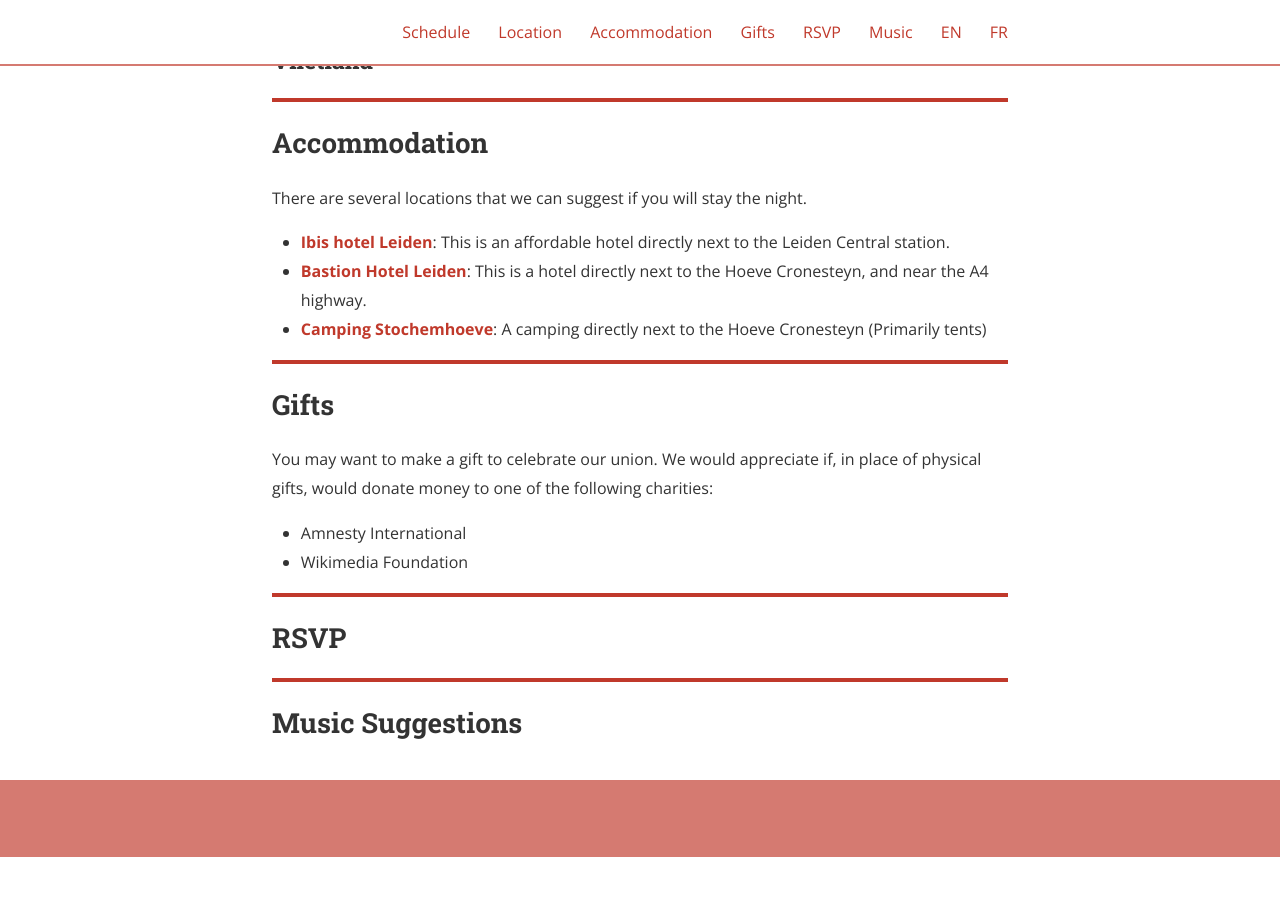
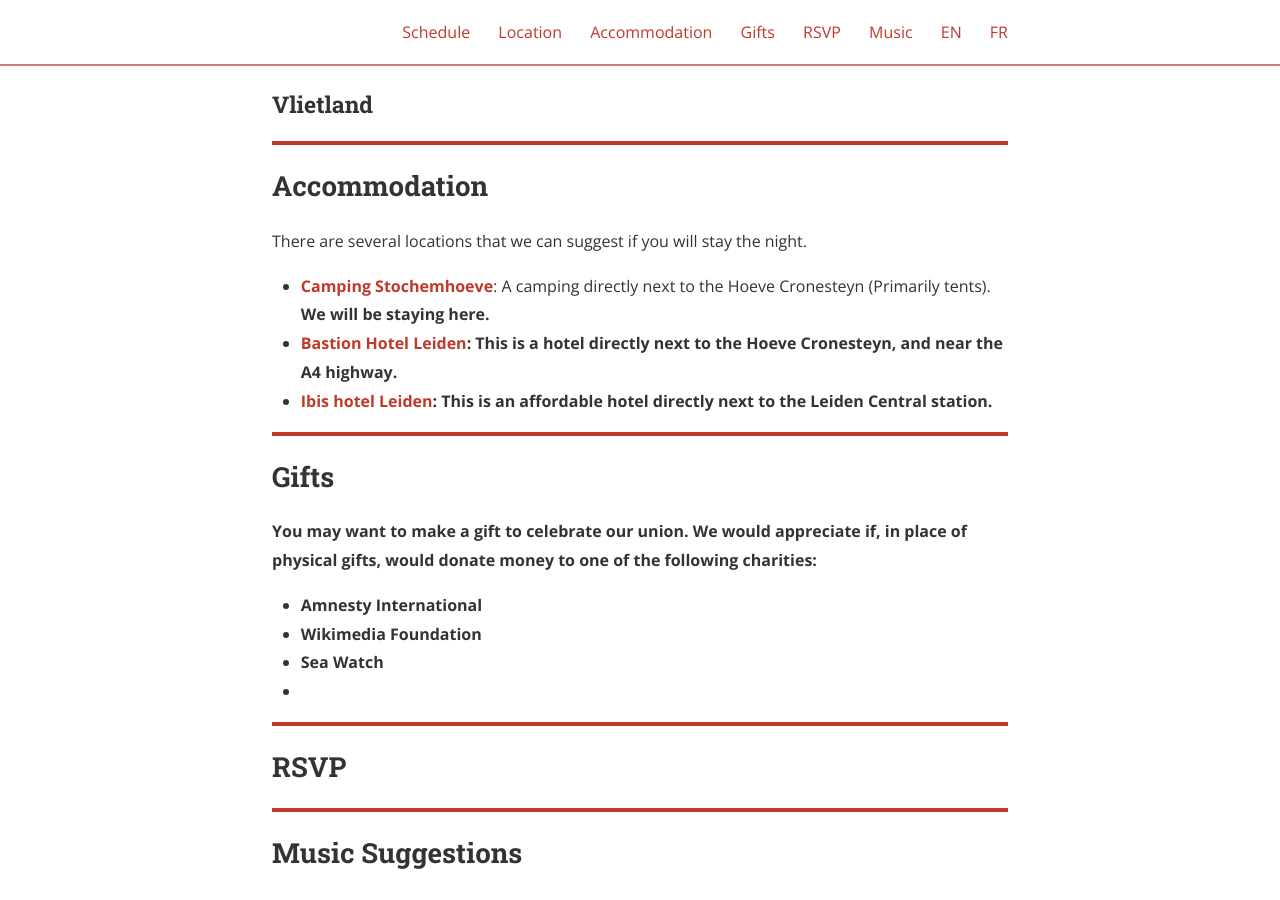
Before and after one commit to thiesgehrmann/heijmans-gehrmann, a Jekyll site: the page built from index.html, in a window 1280 px wide and 900 px high, scrolled down 1360 px. Built offline with Jekyll 4.4.1, drawn with Linux system fonts in a browser that asks for light colours; nearby versions of some CDN libraries; before the commit the page ends 2217 px from its top, so only the background shows below that; some of the changed text lies outside the part shown.

Commit message:
Update index.html

```diff
--- a/index.html
+++ b/index.html
@@ -22,7 +22,16 @@
 
 <div class="wrapper">
 
-  Dear all, if you have arrived at this website, then you have received an invitation to our wedding. Congratulations on your golden ticket! We hope that you are able to celebrate with us.
+  <p>
+    Dear all, if you have arrived at this website, then you have received an invitation to our wedding.
+    Congratulations on your golden ticket!
+    We hope that you are able to celebrate with us.
+  </p>
+
+  <p>
+    Dress code: Wear what you want.
+    Come as you are.
+  </p>
 
 <hr/>
 <h2> Schedule <a id="plans"></a> </h2>
@@ -57,17 +66,16 @@
 
   <ul>
     <li>
-      <b><a href="https://all.accor.com/hotel/8087/index.en.shtml">Ibis hotel Leiden</a></b>:
-      This is an affordable hotel directly next to the Leiden Central station.
+      <b><a href="https://stochemhoeve.nl">Camping Stochemhoeve</a></b>:
+      A camping directly next to the Hoeve Cronesteyn (Primarily tents). <b>We will be staying here.<b>
     </li>
-
     <li>
       <b><a href="https://www.bastionhotels.com/nl-nl/hotels/hotel-leiden">Bastion Hotel Leiden</a></b>:
      This is a hotel directly next to the Hoeve Cronesteyn, and near the A4 highway.
     </li>
     <li>
-      <b><a href="https://stochemhoeve.nl">Camping Stochemhoeve</a></b>:
-      A camping directly next to the Hoeve Cronesteyn (Primarily tents)
+      <b><a href="https://all.accor.com/hotel/8087/index.en.shtml">Ibis hotel Leiden</a></b>:
+      This is an affordable hotel directly next to the Leiden Central station.
     </li>
   </ul>
 
@@ -77,6 +85,8 @@
   <ul>
     <li>Amnesty International</li>
     <li>Wikimedia Foundation</li>
+    <li>Sea Watch</li>
+    <li></li>
   </ul>
 
 <hr/>
```
